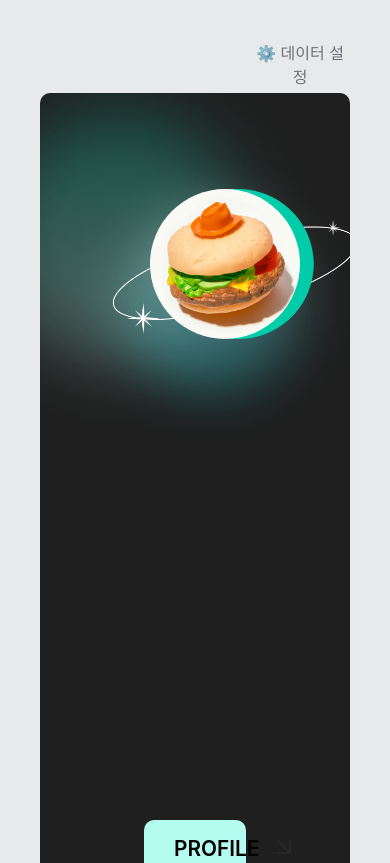
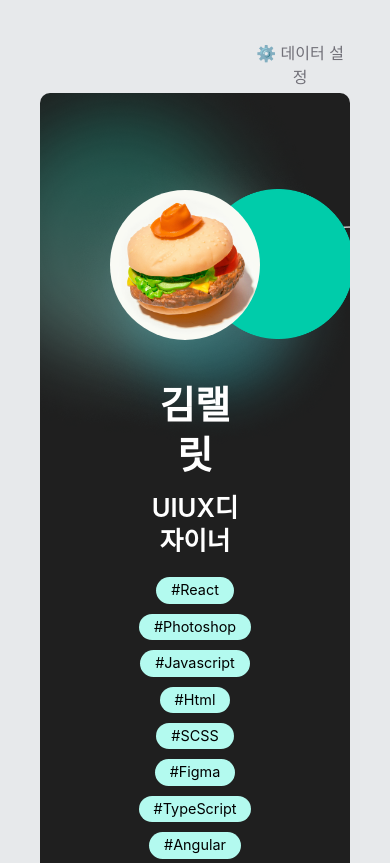
Before and after one commit to hotggang/resume-template, a website built with Vite: page src/theme/universe/index.html in a window 390 px wide. Shown: the top 863 px of the page. Built offline with nearby package versions, Linux system fonts and the light colour scheme; a web font is replaced by a local one.

Commit message:
반응형 작업_1차

```diff
--- a/src/settings/data.ts
+++ b/src/settings/data.ts
@@ -22,7 +22,7 @@ export const BASIC = {
 };
 
 export const TECH_STACK: TechStack = {
-	skills: ['React', 'Photoshop', 'Javascript', 'Html', 'SCSS', 'Figma', 'Typescript'],
+	skills: ['React', 'Photoshop', 'Javascript', 'Html', 'SCSS', 'Figma', 'TypeScript', 'Angular'],
 };
 
 export const WORK_EXPERIENCES: WorkExperience[] = [
--- a/src/theme/universe/css/scss/components/universe.scss
+++ b/src/theme/universe/css/scss/components/universe.scss
@@ -327,3 +327,51 @@
 .universe__content-QnATitle{
     margin: 0 0 10px 0;
 }
+
+
+//반응형
+@media screen and (max-width: 900px){
+
+    //프로필 이미지 영역
+    .universe__content-header{
+        margin: 0 0 40px 0;
+        display: flex;
+        flex-direction: column;
+    }
+    .universe__content-headerProfile{
+        position: relative;
+        margin: 0 0 40px 0;
+        text-align: center;
+
+        .sample{
+            top: 50%;
+            left: 50%;
+            margin-left: -85px;
+            margin-top: -75px;
+        }
+        .universe{
+            position: inherit;
+            left: 0;
+            margin: 0 auto;
+        }
+    }
+    .universe__content-headerTitle{
+        text-align: center;
+
+        .techStack{
+            justify-content: center;
+        }
+    }
+
+    .categoryContainer{
+        gap: 20px;
+    }
+
+    .categorySubtitle{
+        flex-wrap: wrap;
+
+        .divider{
+            visibility: hidden;
+        }
+    }
+}
```
Also changed, not shown: src/theme/universe/css/scss/universe.min.css, src/theme/universe/css/styles.min.css.
